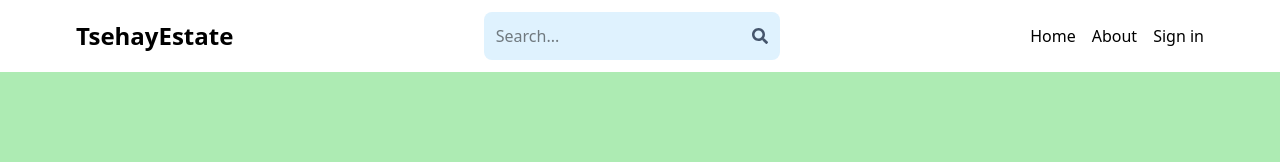
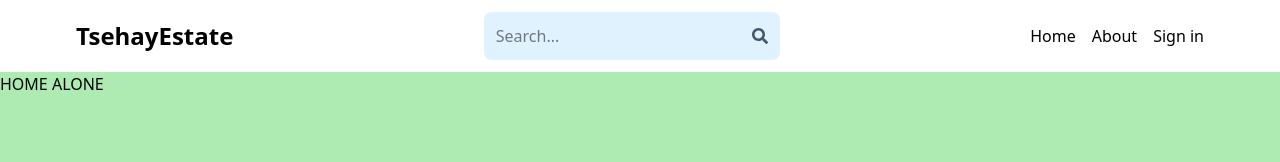
Before and after one commit to Tsedniya/Real-Estate-Marketplace, a React (Vite) app in the folder client/: page / in a window 1280 px wide. Shown: the top 162 px of the page. Built offline with nearby package versions, Linux system fonts and the light colour scheme; no server answers.

Commit message:
frontend:home

```diff
--- a/client/src/index.css
+++ b/client/src/index.css
@@ -1,7 +1,6 @@
 @import "tailwindcss";
 
 
-@import "tailwindcss";
 
 @layer base {
   body {
--- a/client/src/pages/Home.jsx
+++ b/client/src/pages/Home.jsx
@@ -5,7 +5,7 @@ const Home = () => {
   return (
     <div >
 
-
+    <h1>HOME ALONE</h1>
 
     </div>
   )
```
